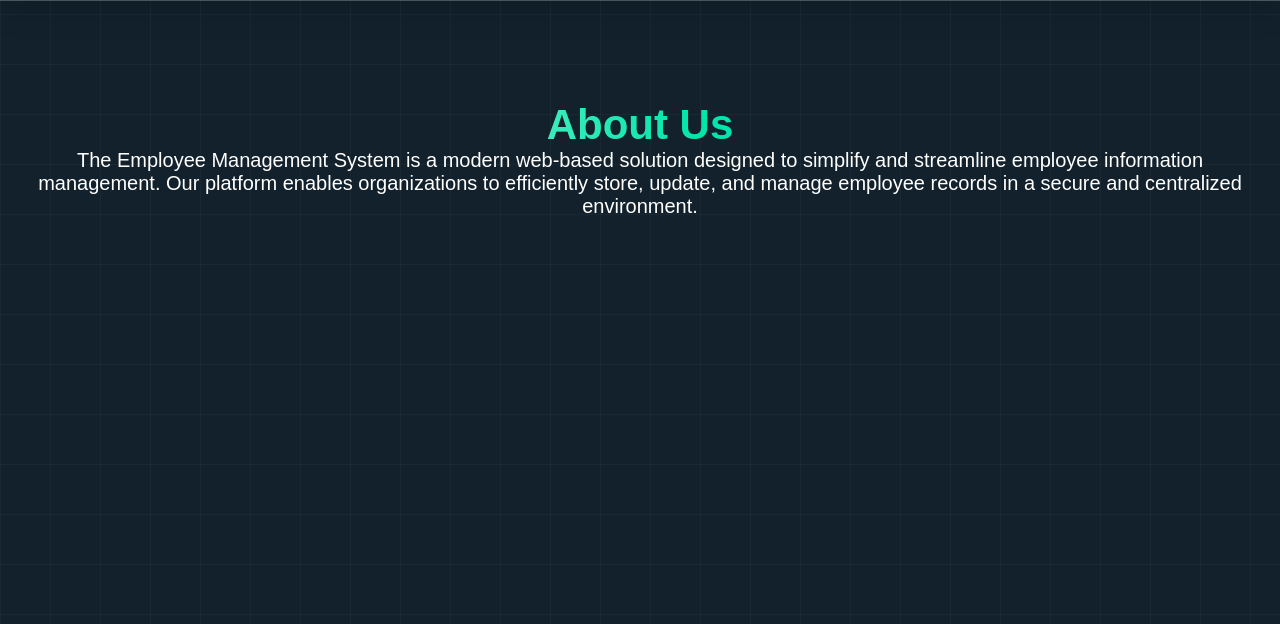
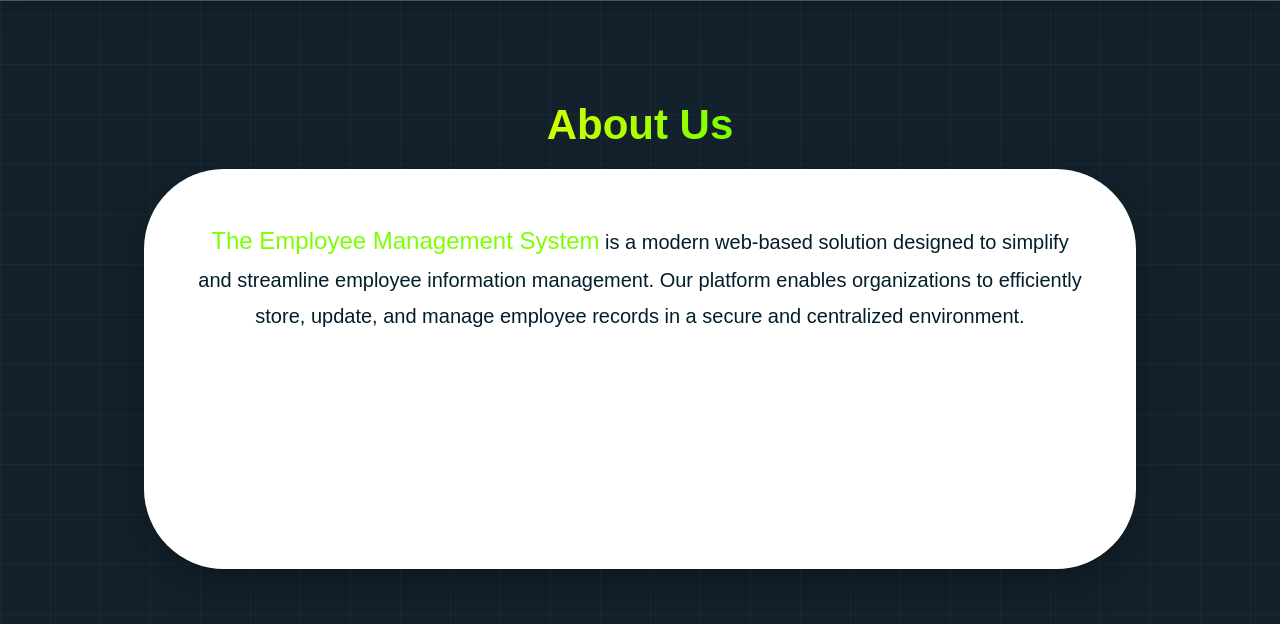
Before and after one commit to happlejoseph/Employee-Management-System, a website: page client/pages/about.html in a window 1280 px wide. Shown: the part 86-710 px from the top of the page. Drawn offline with Linux system fonts and the light colour scheme.

Commit message:
changes in design

```diff
--- a/client/pages/about.html
+++ b/client/pages/about.html
@@ -24,12 +24,13 @@
         </nav>
     </header>
     <main>
-        <section class="about">
-            <h2>About Us</h2>
+        <section class="about-section">
 
-            <div class="about-container">
+            <h2 class="about-title">About Us</h2>
+
+            <div class="about-card">
             <p>
-                The Employee Management System is a modern web-based solution designed
+                <span class="highlight">The Employee Management System</span> is a modern web-based solution designed
                 to simplify and streamline employee information management. Our platform
                 enables organizations to efficiently store, update, and manage employee
                 records in a secure and centralized environment.
--- a/client/style.css
+++ b/client/style.css
@@ -102,7 +102,7 @@ main h1 {
         90deg,
         #ffffff 0%,
         #ffffff 35%,
-        #00e6a8 55%,
+        #7cff00 45%,
         #24d8ff 80%,
         #d7f68b 100%
     );
@@ -217,6 +217,8 @@ td {
 form {
     display: flex;
     justify-content: center;
+    align-items: center;
+    flex-direction: column;
     margin-top: 50px;
 }
 
@@ -271,21 +273,68 @@ form {
 }
 
 /* ABOUT PAGE */
-.about h2 {
+.about-section {
+    display: flex;
+    flex-direction: column;
+    align-items: center;
+
+}
+
+.about-card {
+    width: 80%;
+    max-width: 1000px;
+    min-width: 500px;
+    min-height: 400px;
+    background: white;
+    border-radius: 80px;
+    padding: 50px;
+    text-align: center;
+    box-shadow: 0 15px 40px rgba(0,0,0,0.25);
+    position: relative;
+}
+
+
+.about-title {
     color: white;
     padding-top: 20px;
     font-size: 42px;
+    margin-bottom: 20px;
     background: linear-gradient(
         90deg,
-        #ffffff 0%,
-        #ffffff 0%,
-        #00e6a8 55%,
-        #24d8ff 80%,
-        #d7f68b 100%
+        #d4ff00,
+        #7cff00
     );
 
     -webkit-background-clip: text;
     -webkit-text-fill-color: transparent;
     background-clip: text;
-    color: transparent;
+    z-index: 2;
 }
+
+.about-card p {
+    color: #001E2B;
+    line-height: 1.8;
+}
+
+.highlight {
+    color: #7cff00;
+    font-size: 24px;
+}
+
+/* ADD EMPLOYEE */
+.formTitle{
+    text-align: center;
+    margin-bottom: 48px;
+    padding-top: 28px;
+    font-size: 42px;
+
+    background: linear-gradient(
+        90deg,
+        #d4ff00,
+        #7cff00
+    );
+
+    -webkit-background-clip: text;
+    -webkit-text-fill-color: transparent;
+    background-clip: text;
+}
```
Also changed, not shown: client/pages/addEmployee.html (+3 -0 lines).
